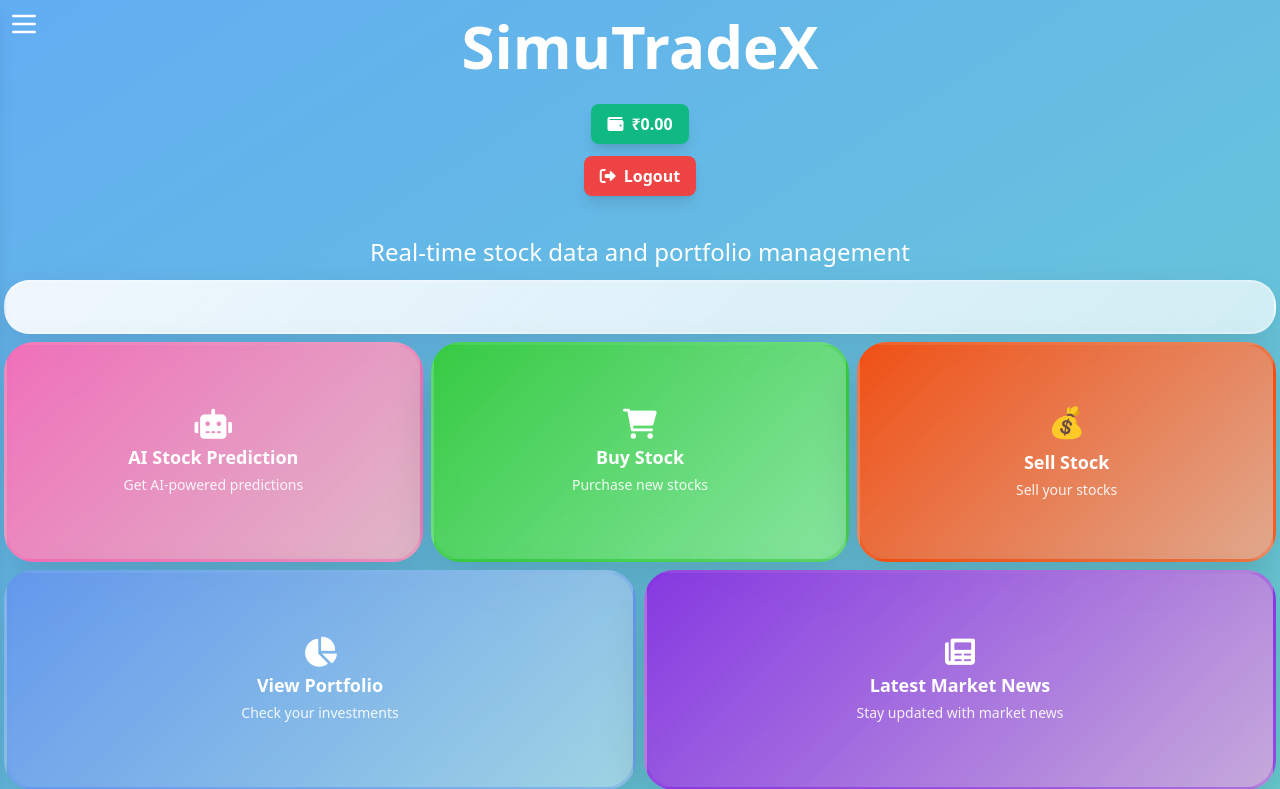
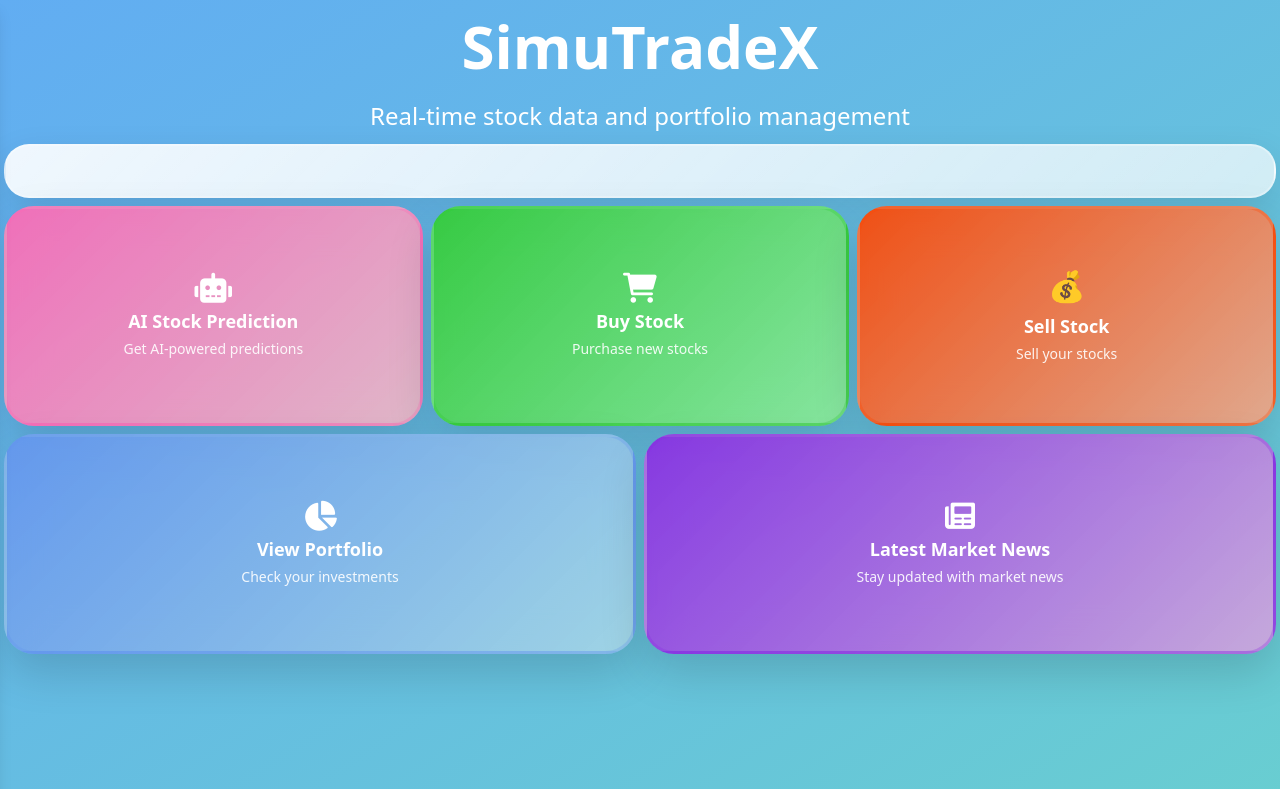
Before and after one commit to venkat4191/SimuTradeeX, a Flask app: template Stock-simulator-main/templates/index.html in a window 1280 px wide. Shown: the top 789 px of the page. Run offline with Flask 3, Linux system fonts and the light colour scheme; the template is opened without the code that fills it, so the values that code supplies are empty.

Commit message:
Update index.html

```diff
--- a/Stock-simulator-main/templates/index.html
+++ b/Stock-simulator-main/templates/index.html
@@ -180,9 +180,9 @@
 </head>
 <body class="min-h-screen bg-gradient-to-br from-pink-400 via-blue-400 to-green-300">
     <!-- Always-visible Heading and Hamburger -->
-    <div class="w-full flex flex-row items-center justify-center mt-4 mb-4 px-4 relative">
+    <div class="w-full flex flex-row items-center justify-center mt-1 mb-1 sm:mt-4 sm:mb-4 px-4 relative">
         <!-- Hamburger only on mobile, now at topmost left -->
-        <button id="menu-btn" class="sm:block hidden fixed top-2 left-2 z-50 text-white focus:outline-none" aria-label="Open menu">
+        <button id="menu-btn" class="block sm:hidden fixed top-2 left-2 z-50 text-white focus:outline-none" aria-label="Open menu">
             <svg class="w-8 h-8" fill="none" stroke="currentColor" viewBox="0 0 24 24" xmlns="http://www.w3.org/2000/svg">
                 <path stroke-linecap="round" stroke-linejoin="round" stroke-width="2" d="M4 6h16M4 12h16M4 18h16"></path>
             </svg>
@@ -202,18 +202,9 @@
         </div>
     </div>
     <div id="menu-overlay" class="hidden fixed inset-0 bg-black bg-opacity-30 z-40"></div>
-    <!-- Header: Balance, Logout (hidden on mobile, visible on desktop) -->
-    <header class="w-full hidden sm:flex flex-col items-center justify-center mb-8 px-4">
-        <div class="bg-green-500 text-white font-bold py-3 px-6 rounded-lg shadow-lg text-lg mt-3 sm:py-2 sm:px-4 sm:text-base">
-            <i class="fas fa-wallet mr-2"></i>₹{{ "%.2f"|format(user.balance) }}
-        </div>
-        <a href="/logout" class="bg-red-500 hover:bg-red-600 text-white font-bold py-3 px-6 rounded-lg shadow-lg transition text-lg mt-3 sm:py-2 sm:px-4 sm:text-base">
-            <i class="fas fa-sign-out-alt mr-2"></i>Logout
-        </a>
-    </header>
     <div class="container mx-auto px-4 py-10 lg:py-2 lg:px-1">
-        <div class="w-full flex flex-col items-center justify-center text-center gap-4 lg:mb-2 lg:gap-2 mb-4 sm:mb-2">
-            <p class="text-xl md:text-2xl text-white mb-2 drop-shadow mx-auto text-center sm:text-base lg:mb-1">Real-time stock data and portfolio management</p>
+        <div class="w-full flex flex-col items-center justify-center text-center gap-0 mb-0 sm:gap-4 sm:mb-4 lg:mb-2 lg:gap-2">
+            <p class="text-xl md:text-2xl text-white mb-0 drop-shadow mx-auto text-center sm:text-base lg:mb-1">Real-time stock data and portfolio management</p>
         </div>
         <div class="ticker-container mb-4 lg:mb-2">
             <div class="ticker whitespace-nowrap">
```
